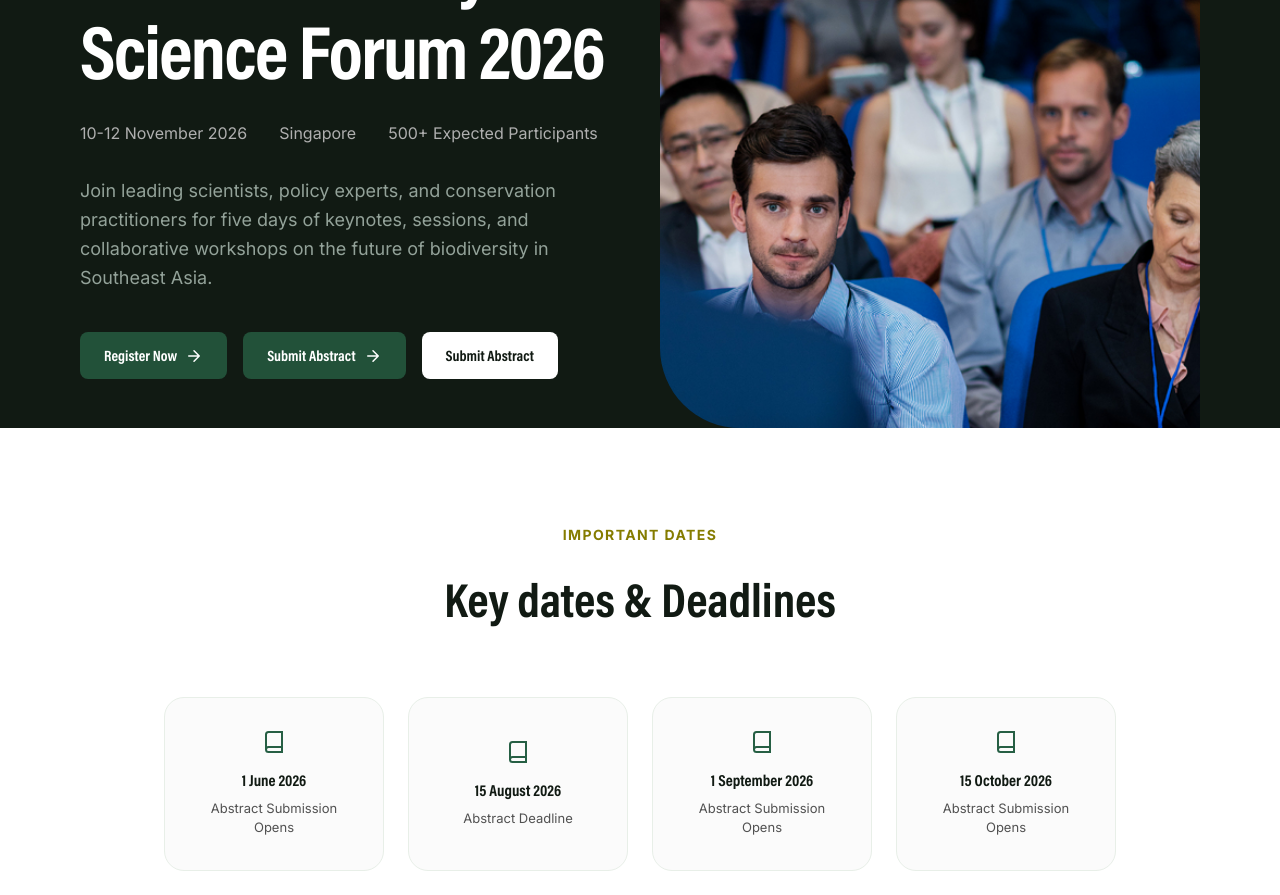
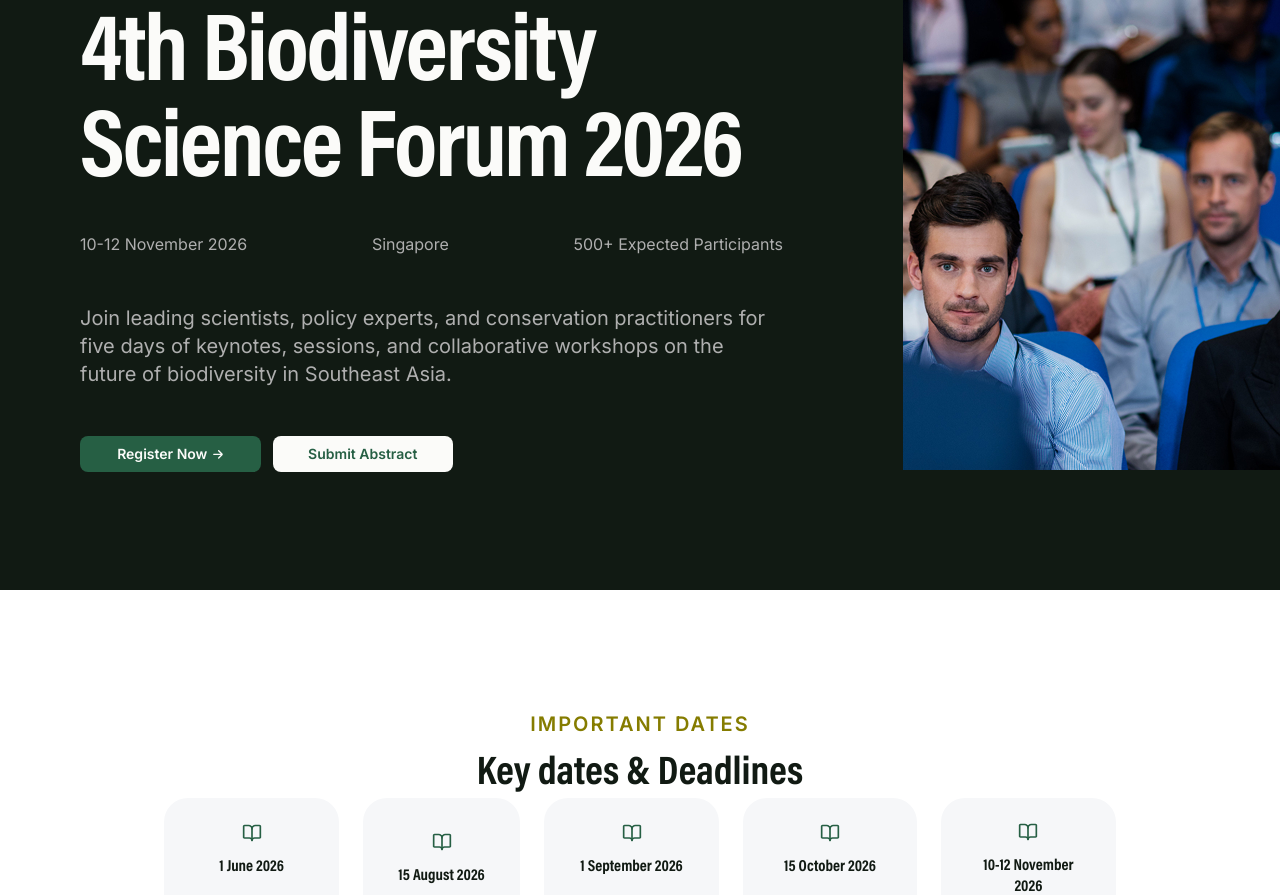
Before and after one commit to WRI-Indonesia/bsf-fe, a Next.js app: page /events in a window 1280 px wide. Shown: the part 300-1195 px from the top of the page. Built offline with nearby package versions, Linux system fonts and the light colour scheme.

Commit message:
Refactor layout for events page

```diff
--- a/app/about/page.tsx
+++ b/app/about/page.tsx
@@ -36,7 +36,7 @@ export default function About() {
     <div className="min-h-screen bg-white">
       <Header />
       <main className="w-full">
-        <section className="bg-background-base-lime-light mt-[96px] py-30 overflow-hidden">
+        <section className="bg-background-base-lime-light mt-[98px] py-30 overflow-hidden">
           <div className="flex flex-col xl:flex-row px-10 md:px-20 items-stretch gap-30">
 
             <div className="flex flex-col z-10 gap-12 w-full xl:w-[703px] xl:h-[552px] shrink-0 justify-center">
--- a/app/events/page.tsx
+++ b/app/events/page.tsx
@@ -10,8 +10,8 @@ const EVENT_DATA = {
   participants: "500+ Expected Participants",
   description: "Join leading scientists, policy experts, and conservation practitioners for five days of keynotes, sessions, and collaborative workshops on the future of biodiversity in Southeast Asia.",
   buttons: [
-    { text: "Register Now", style: "bg-[#225139]", hoverStyle: "hover:bg-[#173e28]" },
-    { text: "Submit Abstract", style: "bg-white", hoverStyle: "hover:bg-[#f6f9f5]" }
+    { text: "Register Now", style: "bg-text-green text-text-white-broken", icon: true},
+    { text: "Submit Abstract", style: "bg-text-white-broken text-text-green", icon: false},
   ],
   image: "/events/hero.png"
 };
@@ -62,36 +62,42 @@ export default function Events() {
     <div className="min-h-screen bg-white">
       <Header />
       <main className="w-full">
-        <section className="bg-background-base-dark relative overflow-hidden pt-32 px-[40px] md:px-[80px]">
-          <div className="mx-auto max-w-[1400px] grid lg:grid-cols-[1fr_1fr] gap-10 items-center">
-            <div className="flex flex-col z-10 text-white" id="upcoming_forum">
-              <p className="font-['inter'] text-[14px] font-bold uppercase tracking-widest text-[#857C00]">
+        <section className="bg-background-base-dark mt-[98px] py-30 overflow-hidden">
+          <div className="flex flex-col xl:flex-row px-10 md:px-20 items-stretch gap-30">
+            <div className="flex flex-col z-10 text-white w-full xl:w-[703px] xl:h-[552px] gap-12 shrink-0 justify-center" id="upcoming_forum">
+              <p className="font-['inter'] text-xl font-semibold uppercase tracking-widest text-text-lime">
                 UPCOMING FORUM
               </p>
-              <h1 className="mt-6 text-[48px] md:text-[64px] lg:text-[76px] font-bold leading-[1.1] tracking-tight">
+              <h1 className="text-5xl md:text-7xl xl:text-8xl font-semibold leading-tight xl:leading-[96px] text-text-white-broken tracking-tight">
                 {EVENT_DATA.title}
               </h1>
-              <div className="mt-8 flex flex-wrap gap-8 font-['inter'] text-[16px] text-[#AFAFAF]">
+              <div className="flex flex-wrap font-['inter'] text-[16px] justify-between text-text-grey-light">
                 <div>{EVENT_DATA.date}</div>
                 <div>{EVENT_DATA.location}</div>
                 <div>{EVENT_DATA.participants}</div>
               </div>
-              <p className="mt-8 max-w-[500px] font-['inter'] text-[18px] text-[#93a299] leading-[1.6]">
+              <p className="font-['inter'] text-xl text-text-grey-light">
                 {EVENT_DATA.description}
               </p>
-              <div className="mt-10 flex gap-4">
+              <div className="flex flex-row gap-3 max-w-[373px]">
                 {EVENT_DATA.buttons.map((button, i) => (
-                  <button key={i} className="flex items-center gap-2 rounded-[8px] bg-[#225139] px-6 py-[12px] text-[15px] font-semibold text-white transition-colors hover:bg-[#173e28]">
+                  <button key={i} className={`flex font-[inter] text-sm justify-center w-full items-center gap-[6px] ${button.style} rounded-[8px] px-[10px] py-[16px] h-[36px] font-semibold`}>
                     {button.text}
-                    <svg className="h-[18px] w-[18px]" fill="none" stroke="currentColor" strokeLinecap="round" strokeLinejoin="round" strokeWidth="2" viewBox="0 0 24 24"><path d="M5 12h14M12 5l7 7-7 7"/></svg>
+                    {button.icon &&
+                      <Image
+                        src="/arrow_right.svg"
+                        alt="Arrow Right"
+                        width={10}
+                        height={9}
+                        style={{ width: "10px", height: "9px" }}
+                      />
+                    }
                   </button>
                 ))}
-                <button className="rounded-[8px] bg-white px-6 py-[12px] text-[15px] font-semibold text-text-black transition-colors hover:bg-[#f6f9f5]">
-                  Submit Abstract
-                </button>
               </div>
             </div>
-            <div className="relative h-[400px] md:h-[500px] lg:h-[600px] w-full rounded-l-[80px] overflow-hidden ml-auto">
+              <div className="relative h-[320px] md:h-[420px] -mr-10 md:-mr-20 block xl:hidden">
+                <div className="relative w-full h-full rounded-tl-[80px] overflow-hidden">
                   <Image
                     src={EVENT_DATA.image}
                     alt="Forum discussion"
@@ -101,20 +107,41 @@ export default function Events() {
                   />
                 </div>
               </div>
+
+              <div className="relative flex-1 -mr-10 md:-mr-20 hidden xl:block">
+                <div className="relative w-full h-full rounded-tl-[80px] overflow-hidden">
+                  <Image
+                    src={EVENT_DATA.image}
+                    alt="Forum discussion"
+                    fill
+                    className="object-cover"
+                    priority
+                  />
+                </div>
+              </div>
+          </div>
         </section>
 
-        <section className="bg-white py-24 px-[40px] md:px-[80px]">
-          <div className="mx-auto max-w-[1400px] text-center">
-            <p className="font-['inter'] text-[14px] font-bold uppercase tracking-widest text-[#857C00]">
+        <section className="bg-white px-20 py-30">
+          <div className="flex flex-col max-w-[1400px] md:h-[360px] text-center items-center">
+            <div className="flex flex-col md:max-w-[572px]">
+              <p className="font-['inter'] text-xl font-semibold uppercase tracking-widest text-text-lime">
                 IMPORTANT DATES
               </p>
-            <h2 className="mt-4 text-[42px] md:text-[48px] font-bold text-text-black">
+              <p className="text-[2.5rem] font-semibold text-text-black">
                 Key dates & Deadlines
-            </h2>
-            <div className="mt-16 flex justify-center flex-wrap gap-4 lg:gap-6">
+              </p>
+            </div>
+            <div className="flex justify-center flex-wrap gap-4 lg:gap-6 justify-between">
               {importantDates.map((item, i) => (
-                <div key={i} className="flex flex-col items-center justify-center p-6 lg:p-8 bg-[#Fbfbfb] rounded-[20px] border border-[#e8efe8] w-[180px] lg:w-[220px] min-h-[160px] text-center">
-                  <svg className="mb-4 text-[#265F44] w-6 h-6" fill="none" stroke="currentColor" strokeWidth="2" viewBox="0 0 24 24"><path d="M4 19.5A2.5 2.5 0 0 1 6.5 17H20" /><path d="M6.5 2H20v20H6.5A2.5 2.5 0 0 1 4 19.5v-15A2.5 2.5 0 0 1 6.5 2z" /></svg>
+                <div key={i} className="flex flex-col items-center justify-center text-center p-6 rounded-3xl border-x-(color: outline-grey-light) gap-3 bg-background-base-grey-light">
+                  <Image
+                        src="/book.svg"
+                        alt="Important Date"
+                        width={20}
+                        height={20}
+                        style={{ width: "20px", height: "20px" }}
+                      />
                   <p className="font-bold text-text-black text-[15px] lg:text-[16px] whitespace-pre-line leading-[1.3] mb-2">{item.date}</p>
                   <p className="font-['inter'] text-[13px] text-text-grey-dark whitespace-pre-line">{item.desc}</p>
                 </div>
--- a/app/globals.css
+++ b/app/globals.css
@@ -30,6 +30,7 @@ html {
   --color-background-base-dark: #111A13;
   --color-background-base-green: #469B25;
   --color-background-base-green-light: #C3D2C3;
+  --color-background-base-grey-light: #F6F7F9;
   --color-background-base-lime-light: #E3E7D7;
   --color-background-light-danger-second: #FFEFEE;
   --color-background-light-primary-second: #ECF4FC;
```
Lines whose indentation alone changed are shown as unchanged.
